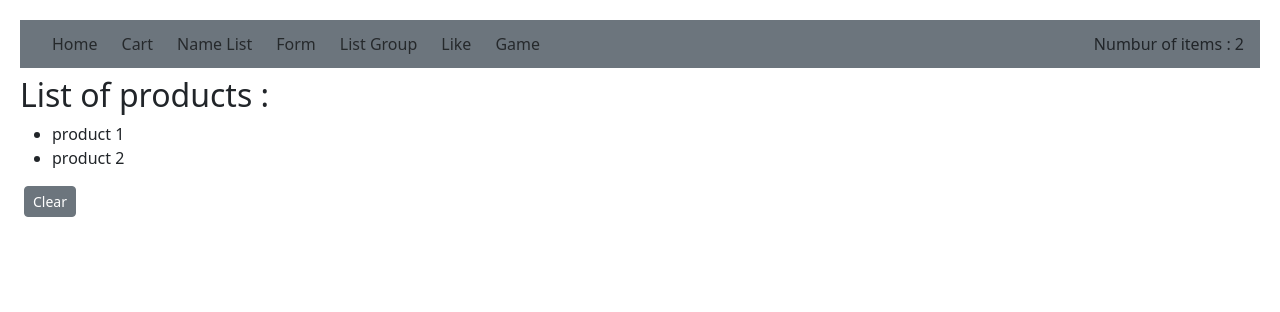
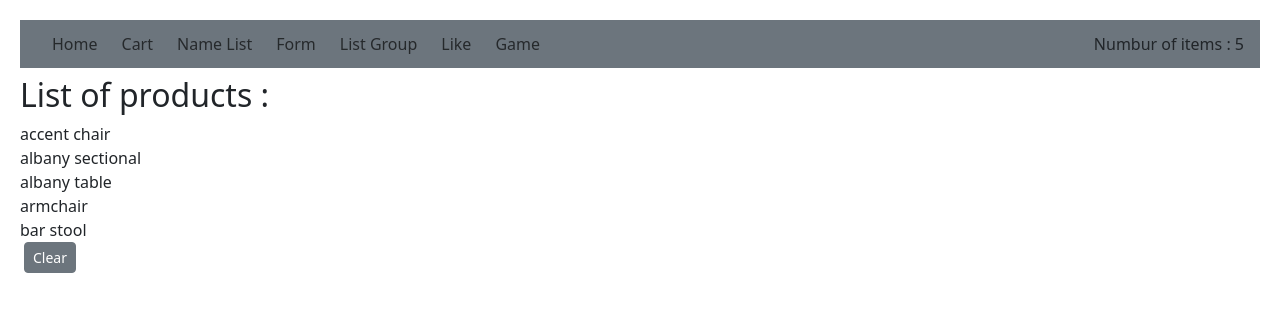
Before and after one commit to BehzadAminiPour/React-TS-Vite, a React (Vite) app: page /cart in a window 1280 px wide. Shown: the top 312 px of the page. Built offline with nearby package versions, Linux system fonts and the light colour scheme.

Commit message:
Update CartPage

```diff
--- a/src/App.tsx
+++ b/src/App.tsx
@@ -11,9 +11,10 @@ import GamePage from "./pages/GamePage";
 import ErrorPage from "./pages/ErrorPage";
 import Home from "./pages/Home";
 import SingleProduct from "./pages/SingleProduct";
+import products from "./data";
 
 function App() {
-  const [cartItems, setCartItems] = useState(["product 1", "product 2"]);
+  const [cartItems, setCartItems] = useState(products);
 
   const [game, setGame] = useState({
     id: 1,
--- a/src/pages/CartPage.tsx
+++ b/src/pages/CartPage.tsx
@@ -1,5 +1,7 @@
+import { Link } from "react-router-dom";
+
 interface Props {
-  cartItems: string[];
+  cartItems: { id: number; name: string }[];
   onClear: () => void;
 }
 
@@ -7,11 +9,13 @@ const Cart = ({ cartItems, onClear }: Props) => {
   return (
     <div className="my-2">
       <h2>List of products : </h2>
-      <ul>
+      <div>
         {cartItems.map((item) => (
-          <li key={item}>{item}</li>
+          <Link to={`/cart/${item.id}`} key={item.id} className="nav-link">
+            {item.name}
+          </Link>
         ))}
-      </ul>
+      </div>
       <button onClick={onClear} className="btn btn-secondary ms-1 btn-sm">
         Clear
       </button>
```
